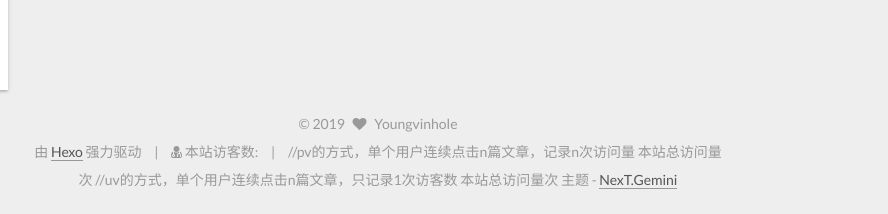
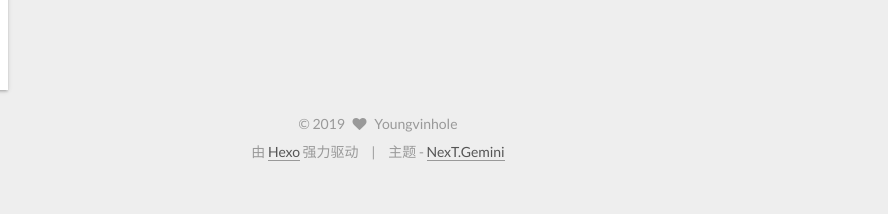
Before and after one commit to YoungVinHole/Youngvinhole.github.io, a plain HTML site: page 2018/08/14/hello-world/index.html in a window 1280 px wide. Shown: the part 1189-1403 px from the top of the page, 392-1280 px from the left. After the commit the page ends 1375 px from the top, so only its background shows below. Drawn offline with Linux system fonts and the light colour scheme; some packages are replaced by stand-ins of ours; a script that the page names is missing.

Commit message:
Site updated: 2019-01-26 16:31:17

```diff
--- a/2018/08/14/hello-world/index.html
+++ b/2018/08/14/hello-world/index.html
@@ -614,8 +614,7 @@
 
     <footer id="footer" class="footer">
       <div class="footer-inner">
-        <script async src="https://dn-lbstatics.qbox.me/busuanzi/2.3/busuanzi.pure.mini.js"></script>
-<div class="copyright" >
+        <div class="copyright" >
 
   &copy;
   <span itemprop="copyrightYear">2019</span>
@@ -629,23 +628,6 @@
 <div class="powered-by">
   由 <a class="theme-link" href="https://hexo.io">Hexo</a> 强力驱动
 </div>
-
-<div class="powered-by">
-<i class="fa fa-user-md"></i><span id="busuanzi_container_site_uv">
-  本站访客数:<span id="busuanzi_value_site_uv"></span>
-</span>
-</div>
-
-//pv的方式，单个用户连续点击n篇文章，记录n次访问量
-<span id="busuanzi_container_site_pv">
-    本站总访问量<span id="busuanzi_value_site_pv"></span>次
-</span>
-
-//uv的方式，单个用户连续点击n篇文章，只记录1次访客数
-<span id="busuanzi_container_site_uv">
-  本站总访问量<span id="busuanzi_value_site_uv"></span>次
-</span>
-
 <div class="theme-info">
 
   主题 -
--- a/css/main.css
+++ b/css/main.css
@@ -1900,7 +1900,7 @@ img:hover {
   width: 4px;
   height: 4px;
   border-radius: 50%;
-  background: #33a19d;
+  background: #57ffb8;
 }
 .links-of-blogroll {
   font-size: 13px;
```
Also changed, not shown: 2018/08/16/Adobe注册机/index.html (+1 -19 lines), 2018/08/16/xunlei/index.html (+1 -19 lines), archives/2018/08/index.html (+1 -19 lines), archives/2018/index.html (+1 -19 lines), archives/index.html (+1 -19 lines), index.html (+1 -19 lines).
